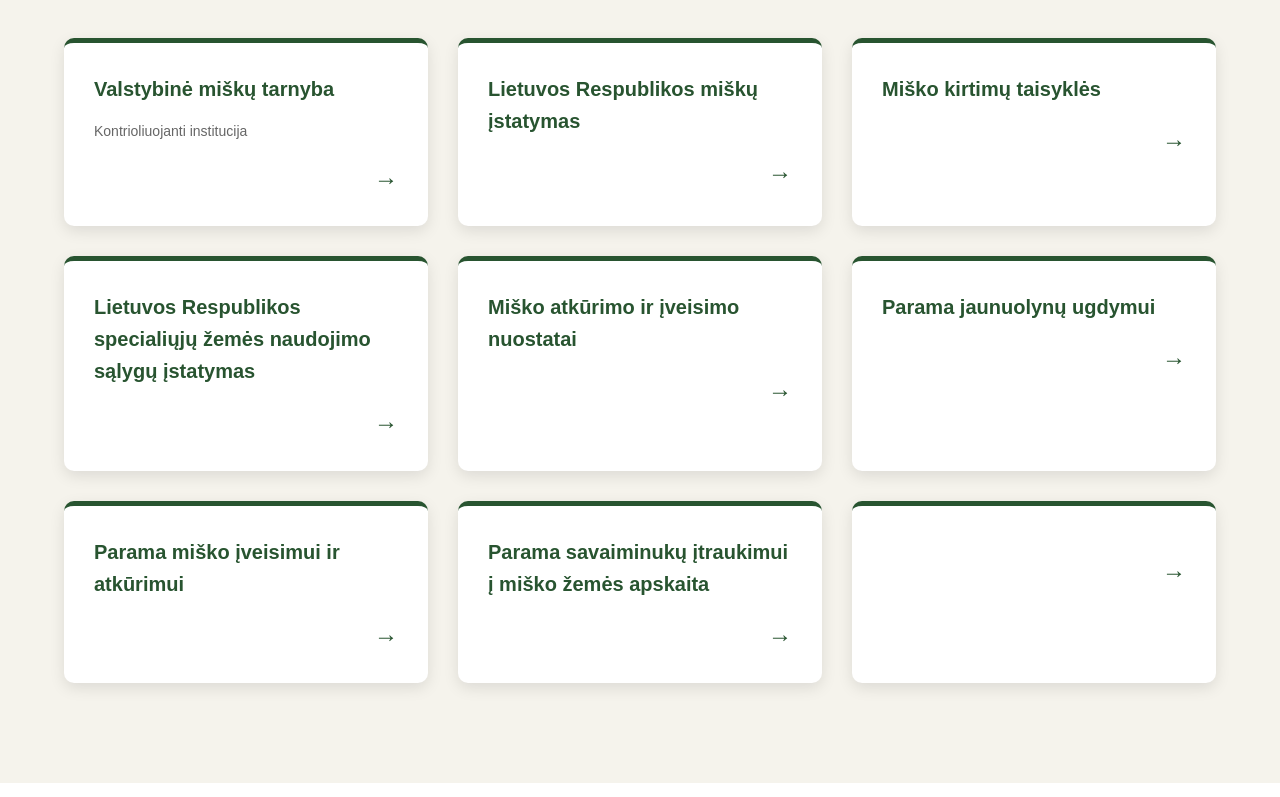
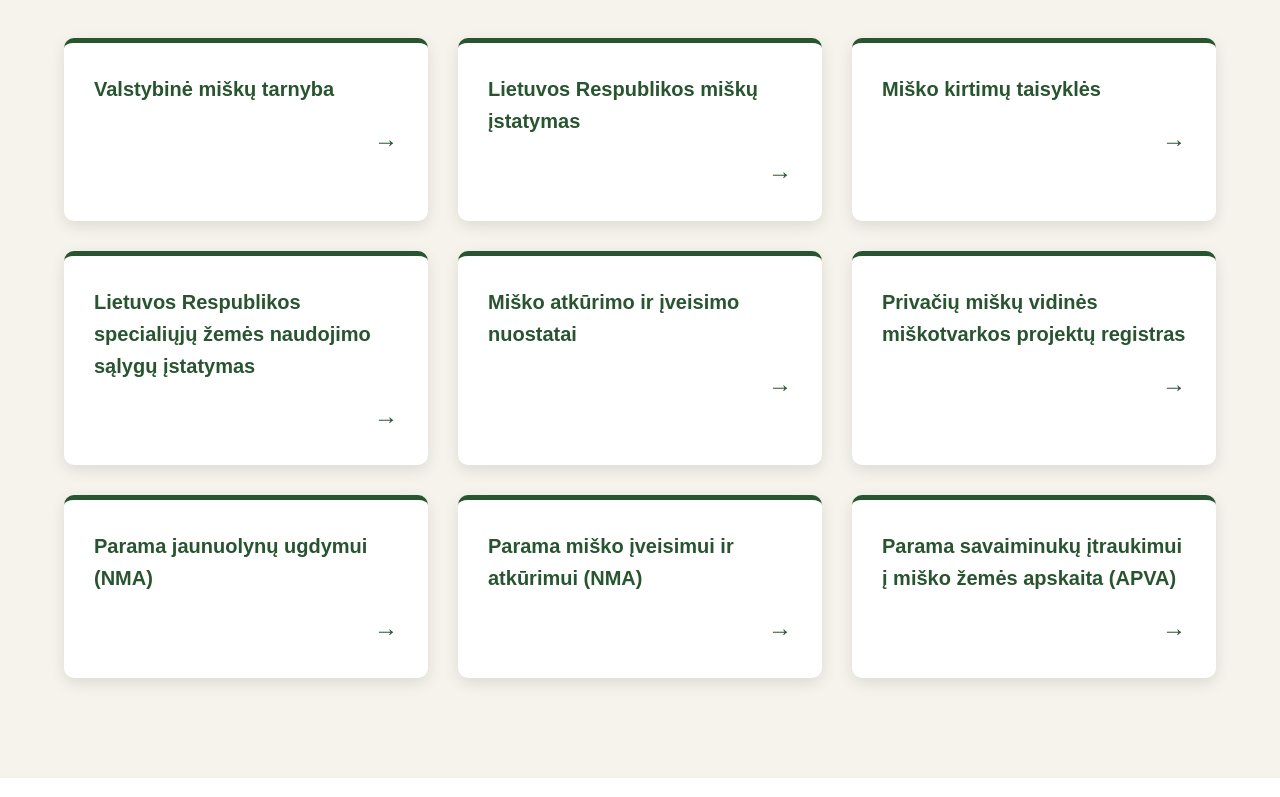
Before and after one commit to Pukis05/misko-ritmu, a Next.js app: page /helpful-links in a window 1280 px wide. Shown: the part 620-1417 px from the top of the page. Built offline with nearby package versions, Linux system fonts and the light colour scheme.

Commit message:
Revised links

```diff
--- a/app/helpful-links/page.tsx
+++ b/app/helpful-links/page.tsx
@@ -4,7 +4,7 @@ export default function HelpfulLinks() {
     const links = [
         {
             title: "Valstybinė miškų tarnyba",
-            description: "Kontrioliuojanti institucija",
+            description: "",
             url: "https://amvmt.lrv.lt/lt/"
         },
         {
@@ -26,27 +26,27 @@ export default function HelpfulLinks() {
             title: "Miško atkūrimo ir įveisimo nuostatai",
             description: "",
             url: "https://e-seimas.lrs.lt/portal/legalAct/lt/TAD/TAIS.318353/asr"
+        },        {
+            title: "Privačių miškų vidinės miškotvarkos projektų registras",
+            description: "",
+            url: "https://projektai.amvmt.lt/"
         },
         {
-            title: "Parama jaunuolynų ugdymui",
+            title: "Parama jaunuolynų ugdymui (NMA)",
             description: "",
             url: "https://e-seimas.lrs.lt/portal/legalAct/lt/TAD/f8afa4a22cb411eea0b6cad9848a9596/asr"
         },
         {
-            title: "Parama miško įveisimui ir atkūrimui",
+            title: "Parama miško įveisimui ir atkūrimui (NMA)",
             description: "",
             url: "https://www.e-tar.lt/portal/lt/legalAct/44fa7a26ffee11ef8619bb348379608d/asr"
         },
         {
-            title: "Parama savaiminukų įtraukimui į miško žemės apskaita",
+            title: "Parama savaiminukų įtraukimui į miško žemės apskaita (APVA)",
             description: "",
             url: "https://apva.lrv.lt/lt/veiklos-sritys/projektu-finansavimas/miskai/medziu-savaiminuku-issaugojimas-ir-itraukimas-i-misko-zemes-apskaita/"
-        },
-        {
-            title: "",
-            description: "",
-            url: ""
         }
+
     ];
 
     return (
--- a/app/page.tsx
+++ b/app/page.tsx
@@ -74,10 +74,9 @@ export default function Home() {
                                 <p>Leidimų kirsti mišką išėmimas</p>
                             </div>
                         </div>
-
                         <div className="card">
                             <div className="card-body">
-                                <p>Biržių atrėžimas pagrindiniams ir tarpiniams kirtimams</p>
+                                <p>Biržių atrėžimas pagrindiniams ir tarpiniams kirtimams pagal FSC reikalavimus</p>
                             </div>
                         </div>
                         <div className="card">
```
